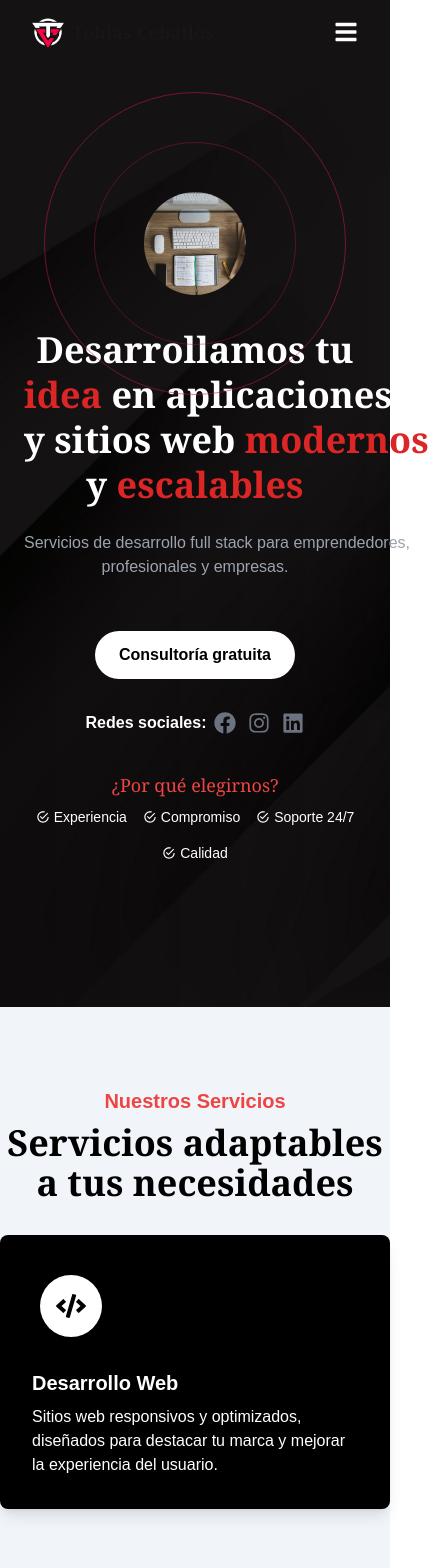
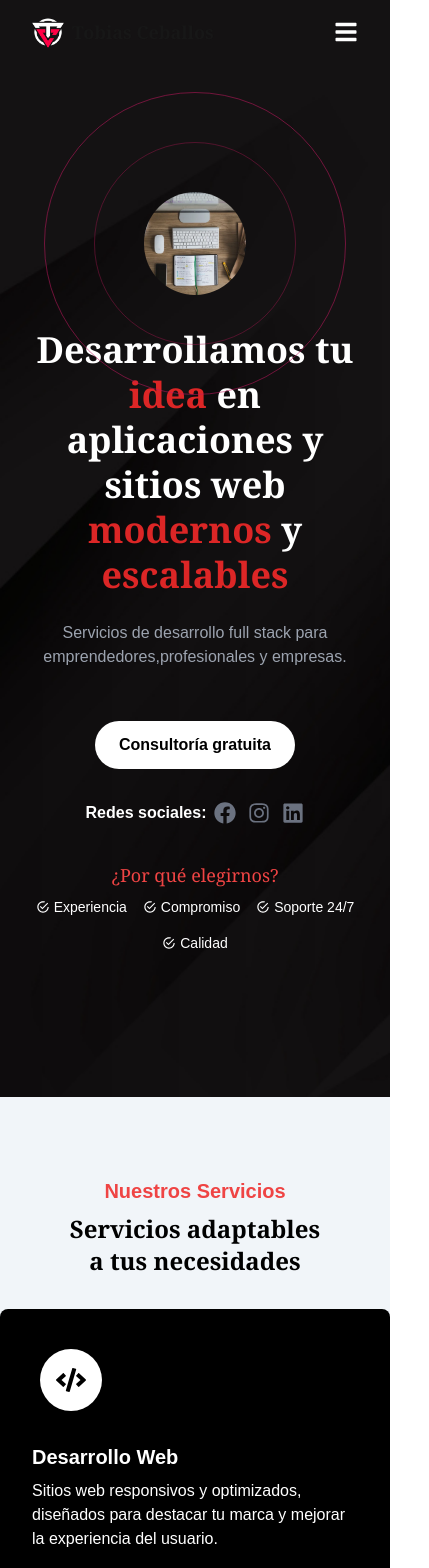
Before and after one commit to TobyCeballos/tobiasceballos-v2, a Next.js app: page / in a window 390 px wide. Shown: the top 1568 px of the page, 429 px wide, since content can reach past the window. Built offline with nearby package versions, Linux system fonts and the light colour scheme.

Commit message:
fix bugs responsive small mobiles

```diff
--- a/src/components/About.tsx
+++ b/src/components/About.tsx
@@ -41,10 +41,10 @@ const About = () => {
           <h2 className="text-red-500 text-lg font-semibold mb-2">
             Sobre nosotros
           </h2>
-          <h1 className="text-4xl lg:text-5xl font-bold mb-6">
+          <h1 className="text-2xl lg:text-5xl font-bold mb-6">
             Nuestro enfoque combina innovación, calidad y precios competitivos
           </h1>
-          <p className="text-gray-300 text-lg mb-6">
+          <p className="text-gray-300 text-md lg:text-lg mb-6">
             Nuestra misión es transformar ideas en soluciones digitales
             innovadoras que impulsen el éxito de nuestros clientes.
           </p>
--- a/src/components/Hero.tsx
+++ b/src/components/Hero.tsx
@@ -12,15 +12,15 @@ const Hero: React.FC = () => {
       {/* Contenido principal */}
       <div className="flex flex-col-reverse lg:justify-center md:flex-row w-full md:container mx-auto px-6 lg:px-12 py-20 items-center justify-between gap-8 lg:gap-16">
         {/* Texto y botones */}
-        <div className="flex text-nowrap flex-col text-center md:text-left w-full md:w-1/2 space-y-6">
+        <div className="flex text-wrap md:text-nowrap flex-col text-center md:text-left w-full md:w-1/2 space-y-6">
           <h1 className="text-4xl sm:text-5xl lg:text-7xl font-serif font-semibold leading-tight">
-            Desarrollamos tu <br />
-            <span className="text-red-600">idea</span> en aplicaciones <br />y
-            sitios web <span className="text-red-600">modernos</span> <br />y{" "}
+            Desarrollamos tu <br className="hidden md:flex" />
+            <span className="text-red-600">idea</span> en aplicaciones <br className="hidden md:flex" />y
+            sitios web <span className="text-red-600">modernos</span> <br className="hidden md:flex"/>y{" "}
             <span className="text-red-600">escalables</span>
           </h1>
           <p className="text-md sm:text-lg lg:text-xl text-gray-400">
-            Servicios de desarrollo full stack para emprendedores,<br />
+            Servicios de desarrollo full stack para emprendedores,<br className="hidden md:flex" />
             profesionales y empresas.
           </p>
           <div className="py-3 flex flex-col items-center md:items-start gap-4 ">
--- a/src/components/Projects.tsx
+++ b/src/components/Projects.tsx
@@ -9,17 +9,20 @@ const projects = [
   },
   {
     title: "SPA + Pasarela de pagos recurrentes",
-    description: "Se implemento sistema de auth para gestion de cursos y membresias",
+    description:
+      "Se implemento sistema de auth para gestion de cursos y membresias",
     image: "/assets/project-2.png", // Cambia por la URL de la imagen del proyecto
   },
   {
     title: "Landing Page de Barberia",
-    description: "Desarrollamos el diseño, orientandolo a modo informativo para posicionarlos en internet",
+    description:
+      "Desarrollamos el diseño, orientandolo a modo informativo para posicionarlos en internet",
     image: "/assets/project-3.png", // Cambia por la URL de la imagen del proyecto
   },
   {
     title: "Diseño y maquetacion de web para constructora",
-    description: "Portafolio de constructora a modo informativo para atraer clientes y mostrar proyectos",
+    description:
+      "Portafolio de constructora a modo informativo para atraer clientes y mostrar proyectos",
     image: "/assets/project-4.png", // Cambia por la URL de la imagen del proyecto
   },
 ];
@@ -27,25 +30,28 @@ const projects = [
 const Projects = () => {
   return (
     <section className="py-20 bg-white">
-      <div className="w-2/3 lg:container mx-auto text-center">
-      <h3 className="text-6xl text-black font-serif font-semibold mb-20">Proyectos</h3>
+      <div className="w-full md:w-2/3 lg:container mx-auto text-center">
+        <h3 className="text-3xl lg:text-6xl text-black font-serif font-semibold mb-5 lg:mb-20">
+          Proyectos
+        </h3>
         <div className="grid grid-cols-1 lg:grid-cols-2 gap-20">
           {/* Columna 1 con pt-0 */}
           <div className="order-2 lg:order-1">
             <div className="grid grid-cols-1 gap-6 pt-0">
-              {projects.slice(0,2).map((project, index) => (
-                <div
-                  key={index}
-                  className=" rounded-lg overflow-hidden"
-                >
+              {projects.slice(0, 2).map((project, index) => (
+                <div key={index} className=" rounded-lg overflow-hidden">
                   <img
                     src={project.image}
                     alt={project.title}
                     className="w-full h-72  object-top object-cover border border-slate-200  rounded-3xl"
                   />
                   <div className="pl-2 pt-2 mb-4 text-left">
-                    <h3 className="text-3xl text-black font-serif font-semibold">{project.title}</h3>
-                    <p className="text-gray-700 text-lg mb-2">{project.description}</p>
+                    <h3 className="text-3xl text-black font-serif font-semibold">
+                      {project.title}
+                    </h3>
+                    <p className="text-gray-700 text-lg mb-2">
+                      {project.description}
+                    </p>
                   </div>
                 </div>
               ))}
@@ -72,18 +78,19 @@ const Projects = () => {
             </div>
             <div className="grid grid-cols-1 gap-6 pt-10">
               {projects.slice(2).map((project, index) => (
-                <div
-                  key={index}
-                  className=" rounded-lg overflow-hidden"
-                >
+                <div key={index} className=" rounded-lg overflow-hidden">
                   <img
                     src={project.image}
                     alt={project.title}
                     className="w-full h-72 object-top object-cover border border-slate-200 rounded-3xl"
                   />
                   <div className="pl-2 pt-2 mb-4 text-left">
-                    <h3 className="text-3xl text-black font-serif font-semibold">{project.title}</h3>
-                    <p className="text-gray-700 text-lg mb-2">{project.description}</p>
+                    <h3 className="text-3xl text-black font-serif font-semibold">
+                      {project.title}
+                    </h3>
+                    <p className="text-gray-700 text-lg mb-2">
+                      {project.description}
+                    </p>
                   </div>
                 </div>
               ))}
--- a/src/components/Services.tsx
+++ b/src/components/Services.tsx
@@ -50,7 +50,7 @@ const ServicesSection = () => {
     <section className="py-20 bg-slate-100">
       <div className="container mx-auto text-center">
         <h2 className="text-red-500 font-bold text-xl lg:text-3xl mb-2">Nuestros Servicios</h2>
-        <h3 className="text-4xl lg:text-7xl text-black font-serif font-bold mb-8">Servicios adaptables<br/>a tus necesidades</h3>
+        <h3 className="text-2xl lg:text-7xl text-black font-serif font-bold mb-8">Servicios adaptables<br/>a tus necesidades</h3>
 
         <div className="grid grid-cols-1 text-left md:grid-cols-3 gap-16">
           {services.map((service, index) => (
--- a/src/components/Testimonials.tsx
+++ b/src/components/Testimonials.tsx
@@ -56,7 +56,7 @@ const TestimonialCarousel = () => {
   }, [currentIndex]);
 
   return (
-    <div className="flex flex-col items-center justify-center px-8 py-16 bg-white rounded-lg shadow-md">
+    <div className="flex flex-col items-center justify-center px-1 lg:px-8 py-16 bg-white rounded-lg shadow-md">
       <div className="flex flex-col items-center bg-[#f5f4f5] w-full md:w-3/4 rounded-3xl p-10 space-y-3">
         <div
           className={`w-40 h-40 rounded-full overflow-hidden transition-opacity duration-500 ${
--- a/src/components/WorkLine.tsx
+++ b/src/components/WorkLine.tsx
@@ -25,10 +25,10 @@ const WorkLine = () => {
     <section className="py-20 bg-slate-50 border-b border-b-slate-200">
       <div className="container mx-auto text-center px-4">
         {/* Títulos */}
-        <h2 className="text-red-500 font-bold text-2xl md:text-3xl mb-2">
+        <h2 className="text-red-500 font-bold text-xl md:text-3xl mb-2">
           Proceso
         </h2>
-        <h3 className="text-4xl md:text-7xl text-black font-serif font-bold mb-8">
+        <h3 className="text-3xl md:text-7xl text-black font-serif font-bold mb-8">
           ¿Cómo trabajamos?
         </h3>
 
```
